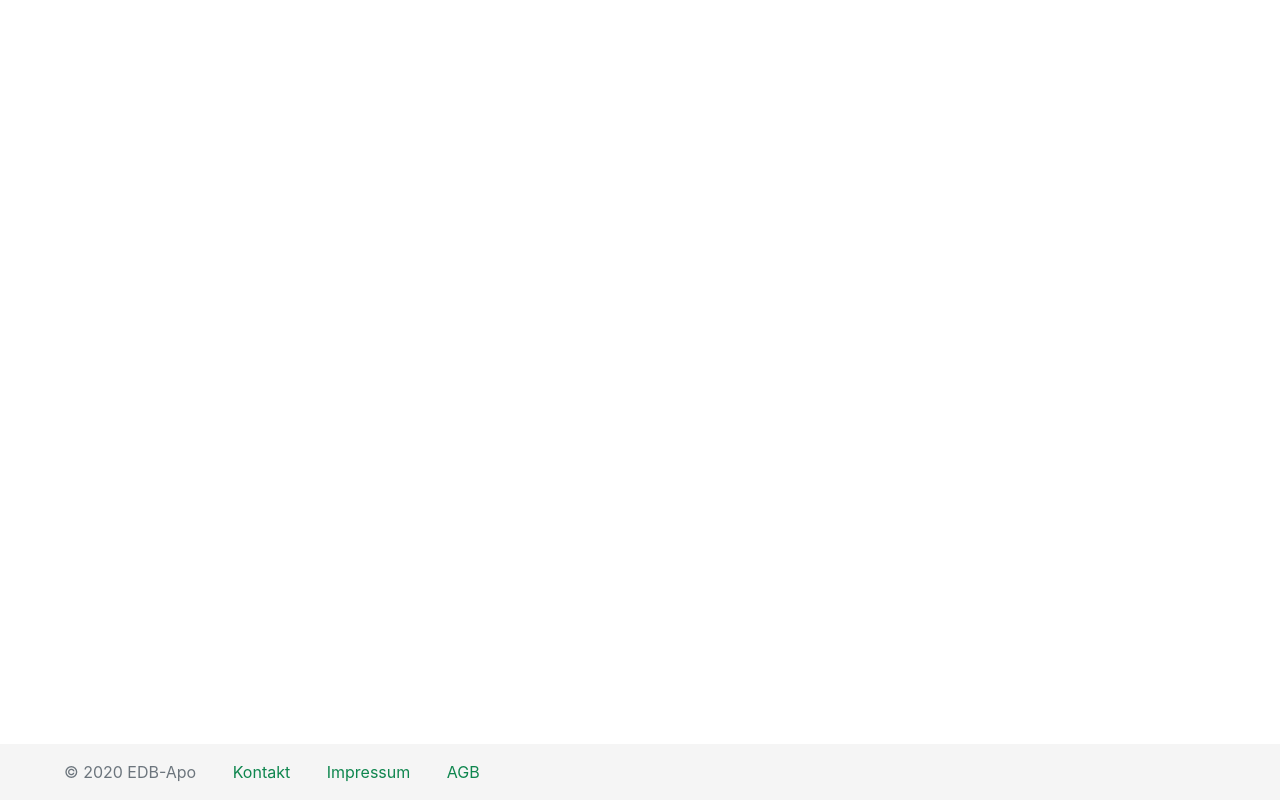
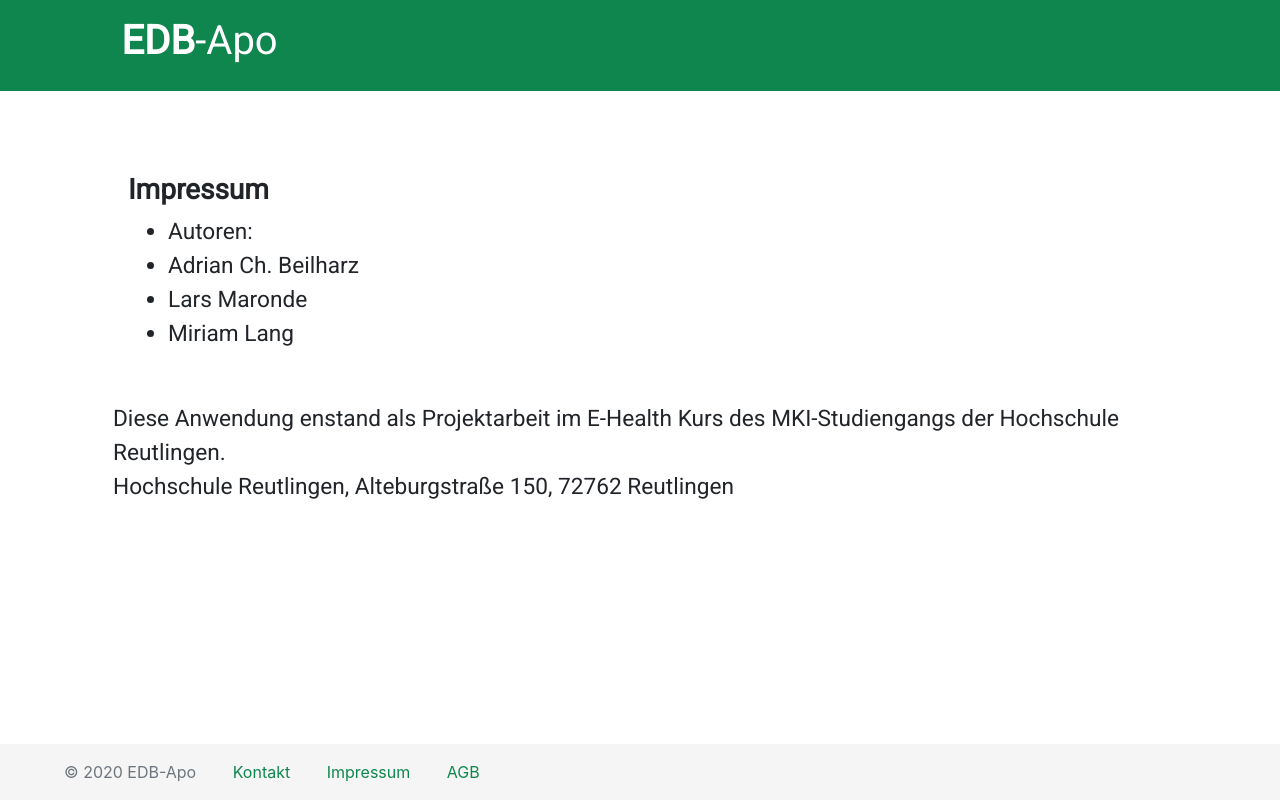
Before and after one commit to AdrianBeilharz/EDB-Apo, a React (Create React App) app in the folder frontend/: page /impressum in a window 1280 px wide. Built offline with nearby package versions, Linux system fonts and the light colour scheme; the HTML template or start-up script is replaced by a standard one.

Commit message:
impressum added

```diff
--- a/frontend/src/App.js
+++ b/frontend/src/App.js
@@ -18,7 +18,7 @@ function App() {
           <Route path="/login" exact component={Startseite} />
           <Route path="/apotheke/:apoId" exact component={BTMBuch} />
           <Route path="/apotheke/:apoId/einstellungen" exact component={ApothekeEinstellungen} />
-          <Route path="/apotheke/impressum" exact component={Impressum} />
+          <Route path="/impressum" exact component={Impressum} />
         </Switch>
       </Router>
     </SnackbarProvider>
--- a/frontend/src/static/Impressum.js
+++ b/frontend/src/static/Impressum.js
@@ -1,17 +1,50 @@
-import React from 'react'
+import React, { useState,useEffect } from "react";
+import { Link, useParams  } from 'react-router-dom';
+import { Row, Col, Button } from "react-bootstrap";
+import ArrowBackIosIcon from '@material-ui/icons/ArrowBackIos';
 
-function Impressum() {
-	return (
-		<div class="row">
-			<p>
-			Lorem ipsum dolor sit amet, consectetur adipiscing elit. Aliquam efficitur lectus nisi, sed condimentum neque sollicitudin sed. Praesent egestas quam at ante scelerisque, non posuere elit malesuada. Lorem ipsum dolor sit amet, consectetur adipiscing elit. Suspendisse accumsan velit sit amet tortor condimentum dignissim. Nunc mattis ex vitae nisl posuere, vel lacinia massa laoreet. Aenean efficitur elementum lectus ut auctor. Phasellus eu rutrum arcu.
+function Impressum(props) {
 
-Quisque commodo sem urna, non egestas mauris ullamcorper vitae. Fusce varius nisl at laoreet ullamcorper. Phasellus vestibulum nibh eget mauris rhoncus iaculis. Aenean semper ligula dictum, volutpat mi a, tincidunt sem. Phasellus risus diam, condimentum id tellus efficitur, iaculis eleifend nulla. Sed feugiat maximus libero non porttitor. Fusce eget arcu quis felis auctor convallis at in lorem.
+  return (
+    <React.Fragment>
+		     <div className="header">
+            <Row>
+                <Col>
+                    <h1><b>EDB</b>-Apo</h1>
+                </Col>
+                <Col>
+                    <div className="float-right" style={{marginRight:'25%'}}>
+                    </div>
+                </Col>
+            </Row>
+        </div>
+      <div style={{ position: "absolute", margin: "0 10%", top: "0" }}>
+        <Row style={{ marginTop: "10em" }}>
+          <Col>
+            <h3>
+              <b>Impressum</b>
+            </h3>
+            <ul>
+              <li>Autoren:</li>
+              <li>Adrian Ch. Beilharz</li>
+              <li>Lars Maronde</li>
+              <li>Miriam Lang</li>
+            </ul>
+          </Col>
+        </Row>
+        <Row style={{ marginTop: "2em" }}>
+          <p>
+            Diese Anwendung enstand als Projektarbeit im E-Health Kurs des MKI-Studiengangs der Hochschule Reutlingen.<br/>
+			Hochschule Reutlingen, Alteburgstraße 150, 72762 Reutlingen
+          </p>
+        </Row>
 
-Duis at justo nibh. Nam suscipit urna quis venenatis pharetra. Cras sit amet purus vitae ante vulputate condimentum. Maecenas ut maximus lectus. Maecenas nisl odio, scelerisque eget nunc a, sodales aliquet urna. Vestibulum ante ipsum primis in faucibus orci luctus et ultrices posuere cubilia curae; Vivamus bibendum ornare est, id sodales felis ultricies sit amet. Curabitur interdum tortor nec mattis hendrerit. Nulla sollicitudin rutrum felis. Integer quam elit, tempus in dignissim vitae, sodales vitae velit. Donec et egestas ipsum, a tincidunt justo. Vivamus lacinia, justo at iaculis blandit, libero justo placerat risus, eget maximus lacus diam quis nunc. Nam luctus cursus dui. Curabitur ut congue dui, non porttitor nibh.
-			</p>
 		</div>
-	)
+
+
+
+    </React.Fragment>
+  );
 }
 
 export default Impressum;
```
